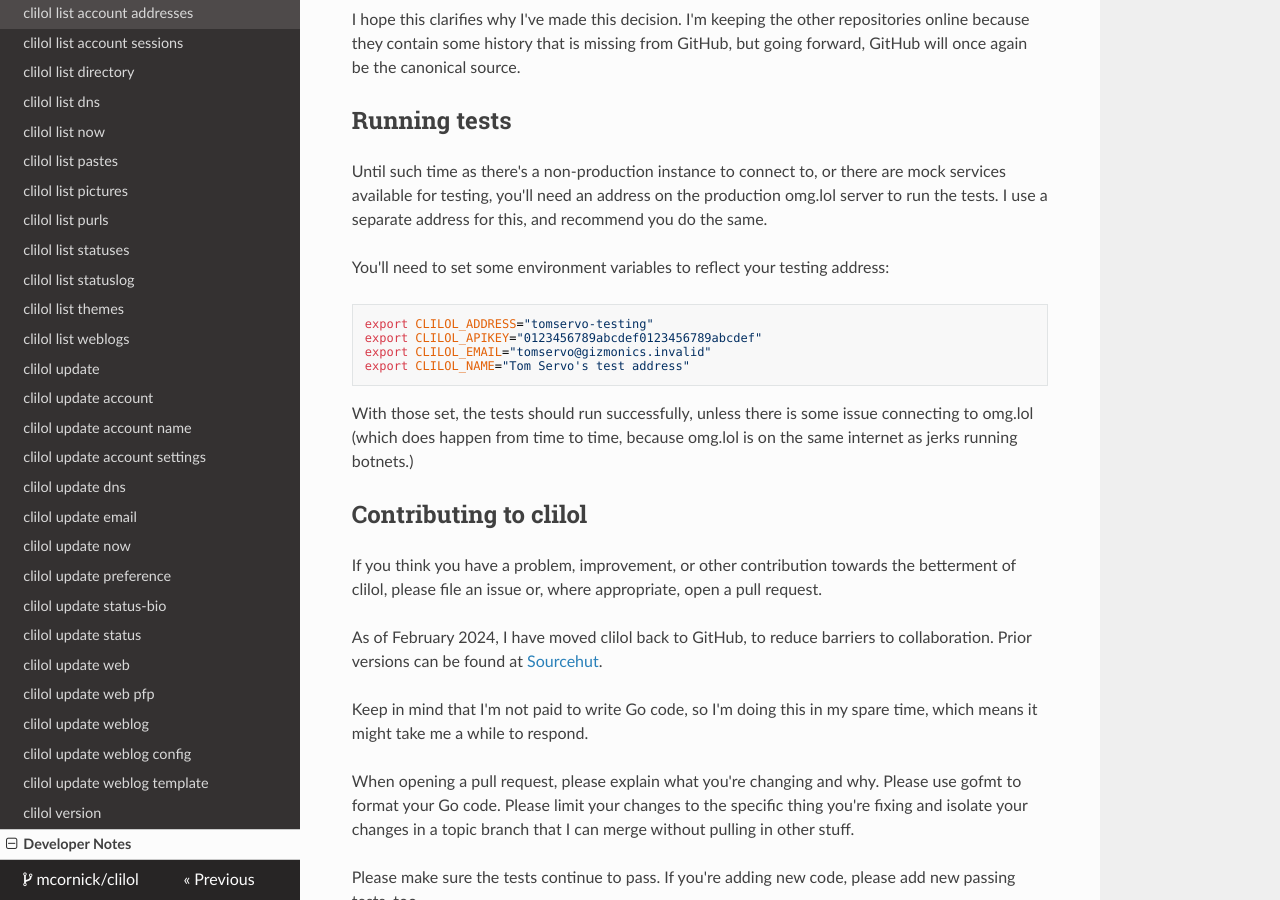
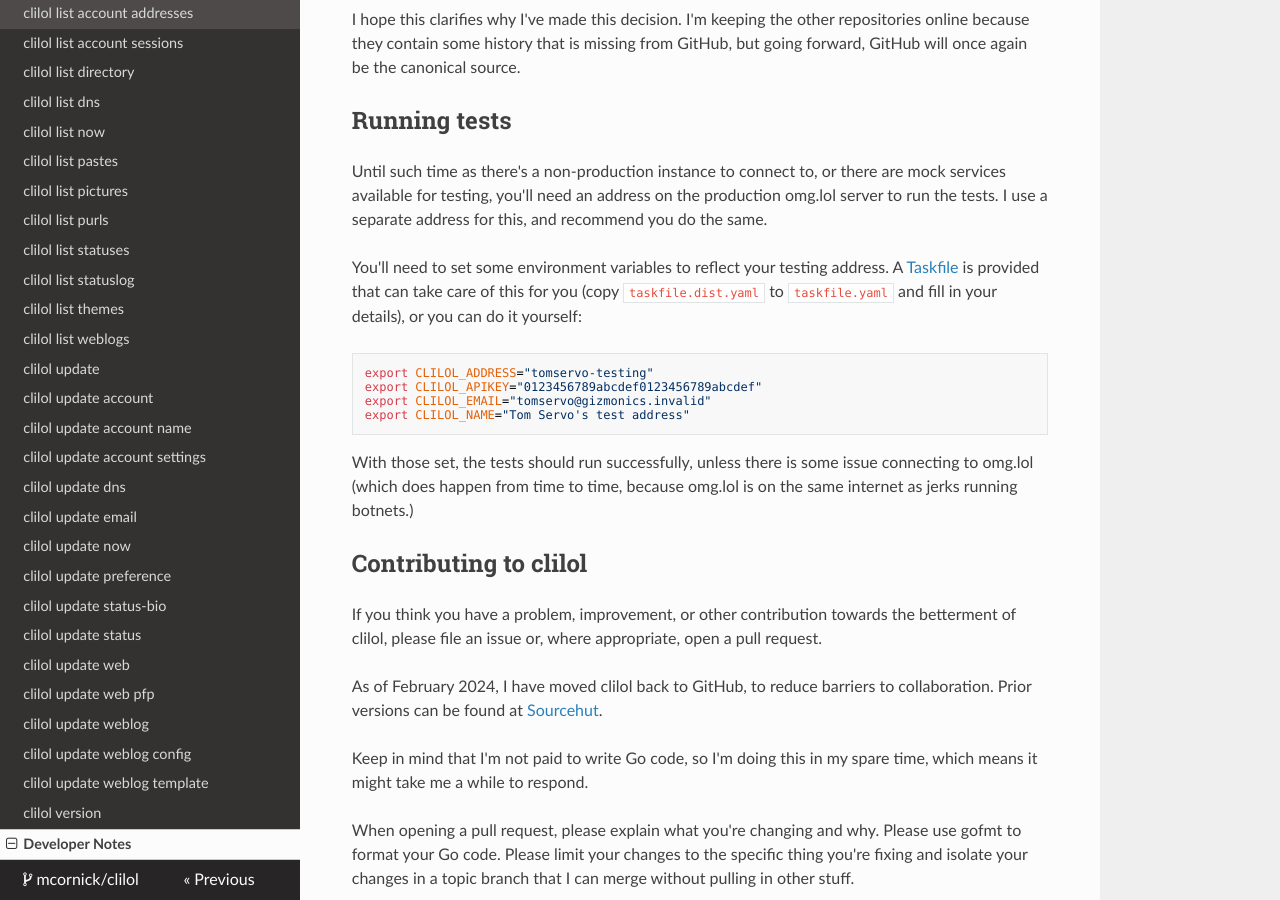
Before and after one commit to mcornick/clilol, an MkDocs documentation site: the page built from docs/developer.md, in a window 1280 px wide and 900 px high, scrolled down 651 px. Built offline with MkDocs 1.6.1, drawn with Linux system fonts in a browser that asks for light colours; nearby versions of some CDN libraries.

Commit message:
docs: document the Taskfile
Signed-off-by: Mark Cornick <mark@markcornick.com>

````diff
--- a/docs/developer.md
+++ b/docs/developer.md
@@ -20,7 +20,7 @@ I hope this clarifies why I've made this decision. I'm keeping the other reposit
 
 Until such time as there's a non-production instance to connect to, or there are mock services available for testing, you'll need an address on the production omg.lol server to run the tests. I use a separate address for this, and recommend you do the same.
 
-You'll need to set some environment variables to reflect your testing address:
+You'll need to set some environment variables to reflect your testing address. A [Taskfile](https://taskfile.dev) is provided that can take care of this for you (copy `taskfile.dist.yaml` to `taskfile.yaml` and fill in your details), or you can do it yourself:
 
 ```
 export CLILOL_ADDRESS="tomservo-testing"
````
